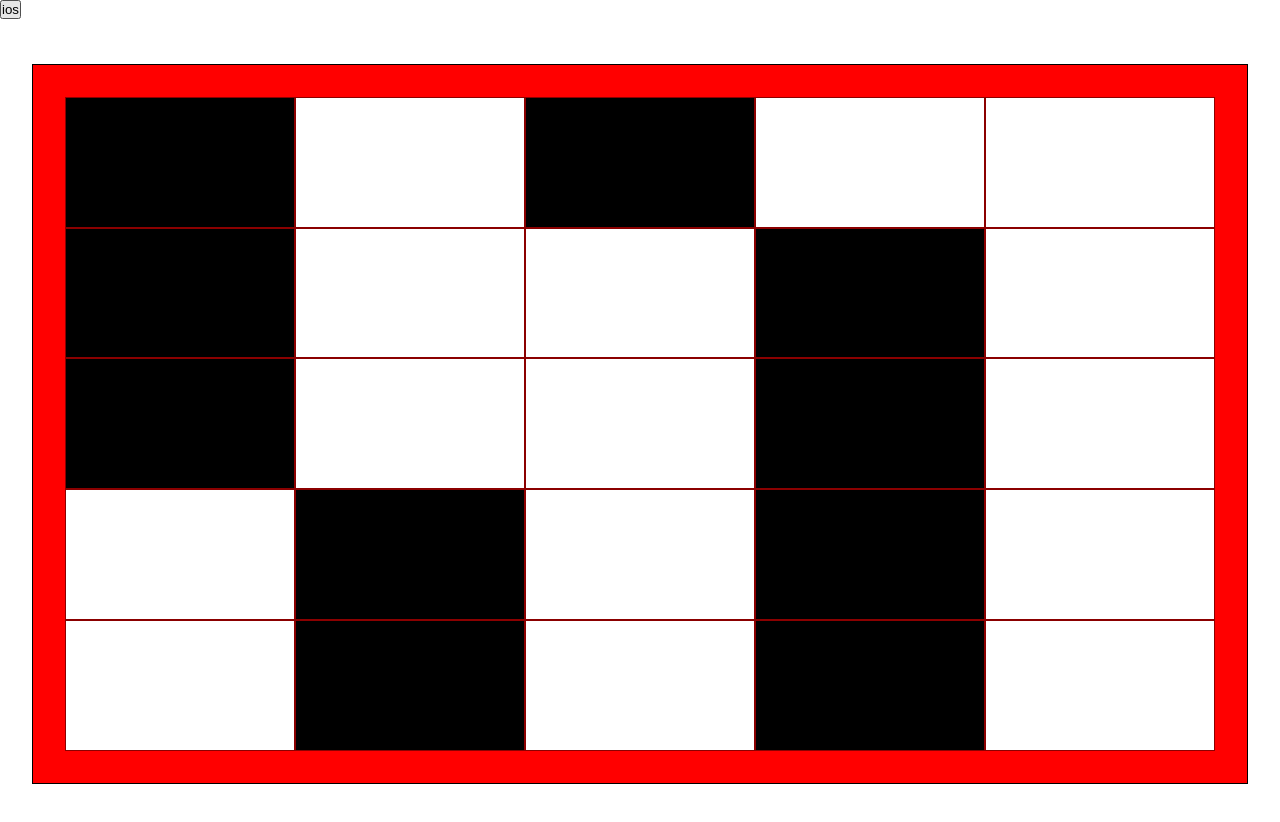
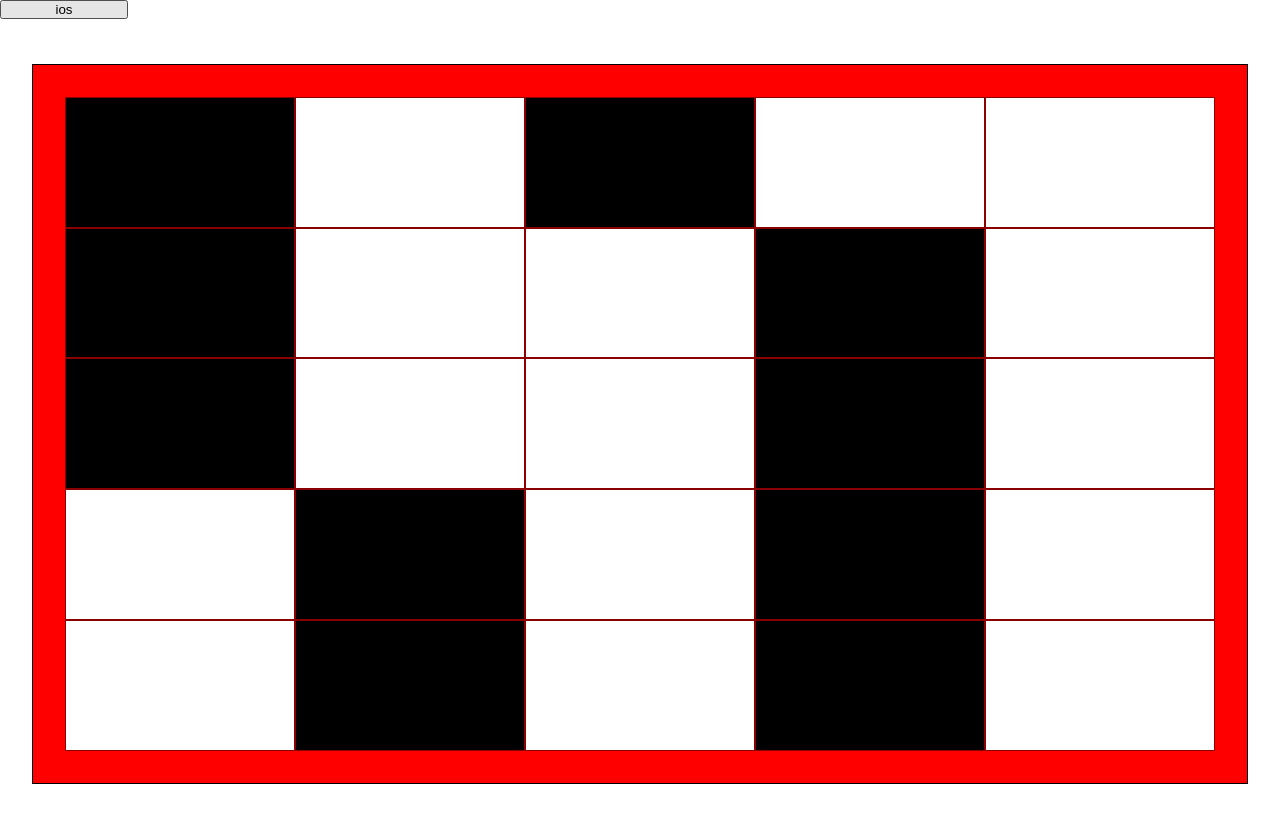
Before and after one commit to Momojunzi/wavepad, a plain HTML site: page index.html in a window 1280 px wide. Drawn offline with nearby package versions, Linux system fonts and the light colour scheme.

Commit message:
Update main.css

```diff
--- a/css/main.css
+++ b/css/main.css
@@ -32,3 +32,8 @@
 .black-key {
     background-color: black;
 }
+
+
+#iosstart{
+    width: 10vw;
+}
```
